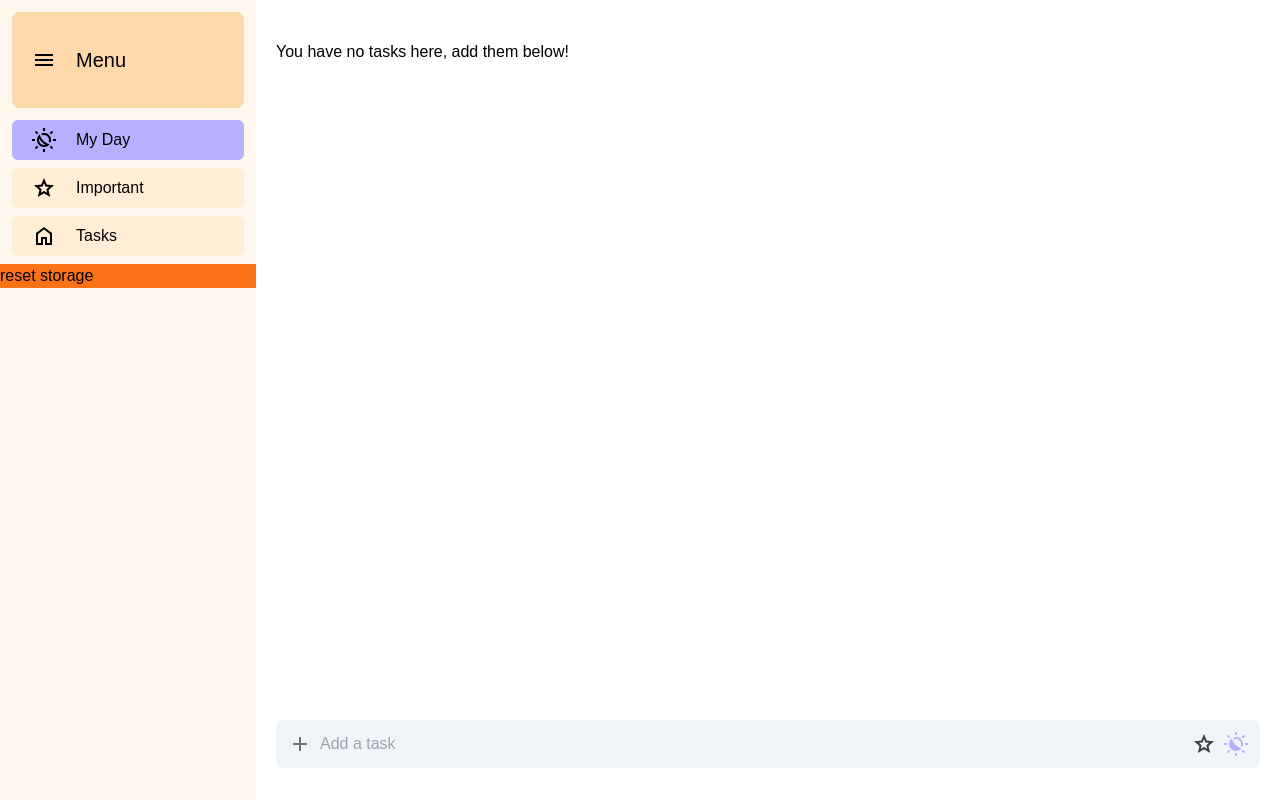
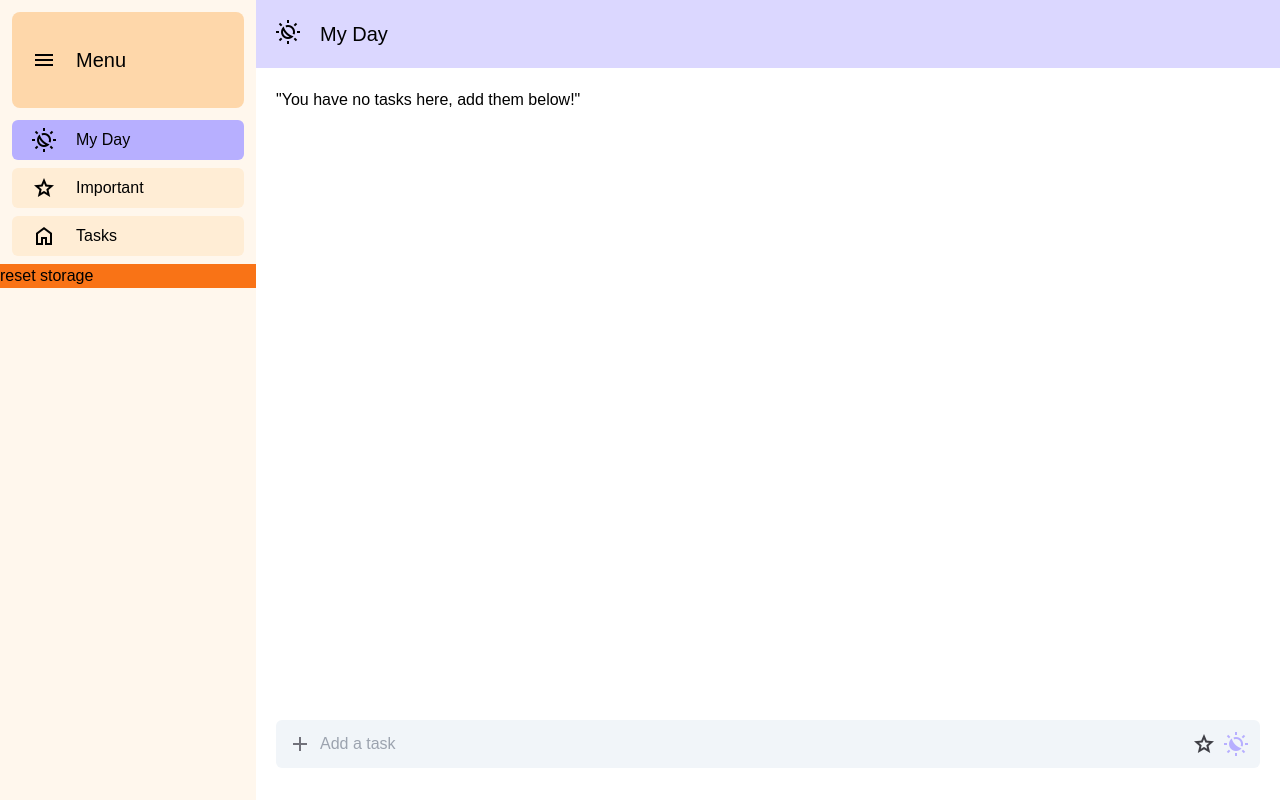
Before and after one commit to kylechi05/todo-list, a React (Vite) app in the folder app/: page /myday in a window 1280 px wide. Built offline with nearby package versions, Linux system fonts and the light colour scheme.

Commit message:
changed header and scroll bar

```diff
--- a/app/src/ui/ListDisplay.jsx
+++ b/app/src/ui/ListDisplay.jsx
@@ -22,10 +22,6 @@ function ListDisplay({ pending, setPending, completed, setCompleted, flags }) {
     return (
         <div className='flex flex-row basis-4/5'>
             <div className='grow relative'>
-                <div
-                    className='h-screen overflow-y-auto'
-                    style={{scrollbarGutter: "stable"}}
-                >
                 <TaskList
                     pending={pending}
                     setPending={setPending}
@@ -35,8 +31,7 @@ function ListDisplay({ pending, setPending, completed, setCompleted, flags }) {
                     isMyDay={isMyDay}
                     setExpandedWindow={setExpandedWindow}
                 />
-                </div>
-                <div className='absolute w-full bottom-0 pb-3 backdrop-blur-sm'>
+                <div className='absolute w-full bottom-0 pb-3 backdrop-blur-md'>
                     <AddTask
                         pending={pending}
                         setPending={setPending}
--- a/app/src/ui/TaskList.jsx
+++ b/app/src/ui/TaskList.jsx
@@ -66,27 +66,46 @@ function TaskList({ pending, setPending, completed, setCompleted, isImportant, i
 
     let returnPending = pendingTaskList;
     let returnCompleted = completedTaskList;
-    let headerMessage = "Tasks";
+    let header = {
+        message: 'Tasks',
+        background: 'bg-green-pastel/50',
+        icon: 'home'
+    }
 
     if (isImportant) {
         returnPending = pendingTaskListImportant;
         returnCompleted = completedTaskListImportant;
-        headerMessage = "Important";
+        header.message = 'Important';
+        header.background = 'bg-salmon-pastel/50';
+        header.icon = 'star';
     } else if (isMyDay) {
         returnPending = pendingTaskListMyDay;
         returnCompleted = completedTaskListMyDay;
-        headerMessage = "My Day";
+        header.message = 'My Day';
+        header.background = 'bg-lavender-pastel/50';
+        header.icon = 'routine';
     }
 
     return (
-        <div>
-            <div className='w-full  px-5 backdrop-blur-sm absolute'>
+        <div className='relative'>
+            <div className='w-full absolute'>
+                <div className={`text-xl flex m-auto p-5 backdrop-blur-md ${header.background}`}>
+                    <span className='pr-5 material-symbols-outlined'>{header.icon}</span>
+                    {header.message}
+                </div>
                 {returnPending.length == 0 && returnCompleted.length == 0
-                    ?   "You have no tasks here, add them below!"
-                    :   headerMessage
+                    ? <p className='p-5'>"You have no tasks here, add them below!"</p>
+                    : null
                 }
             </div>
-            <ul className='m-10'>
+            <div
+                className='h-screen overflow-y-auto'
+                style={{
+                    scrollbarGutter: "stable",
+                    scrollbarWidth: 'thin',
+                }}
+            >
+                <ul className='py-20 px-8'>
                     {returnPending}
                     {returnCompleted.length > 0 ? (
                         <div>
@@ -108,6 +127,7 @@ function TaskList({ pending, setPending, completed, setCompleted, isImportant, i
                     )}
                 </ul>
             </div>
+        </div>
     );
 }
 
```
Lines whose indentation alone changed are shown as unchanged.
